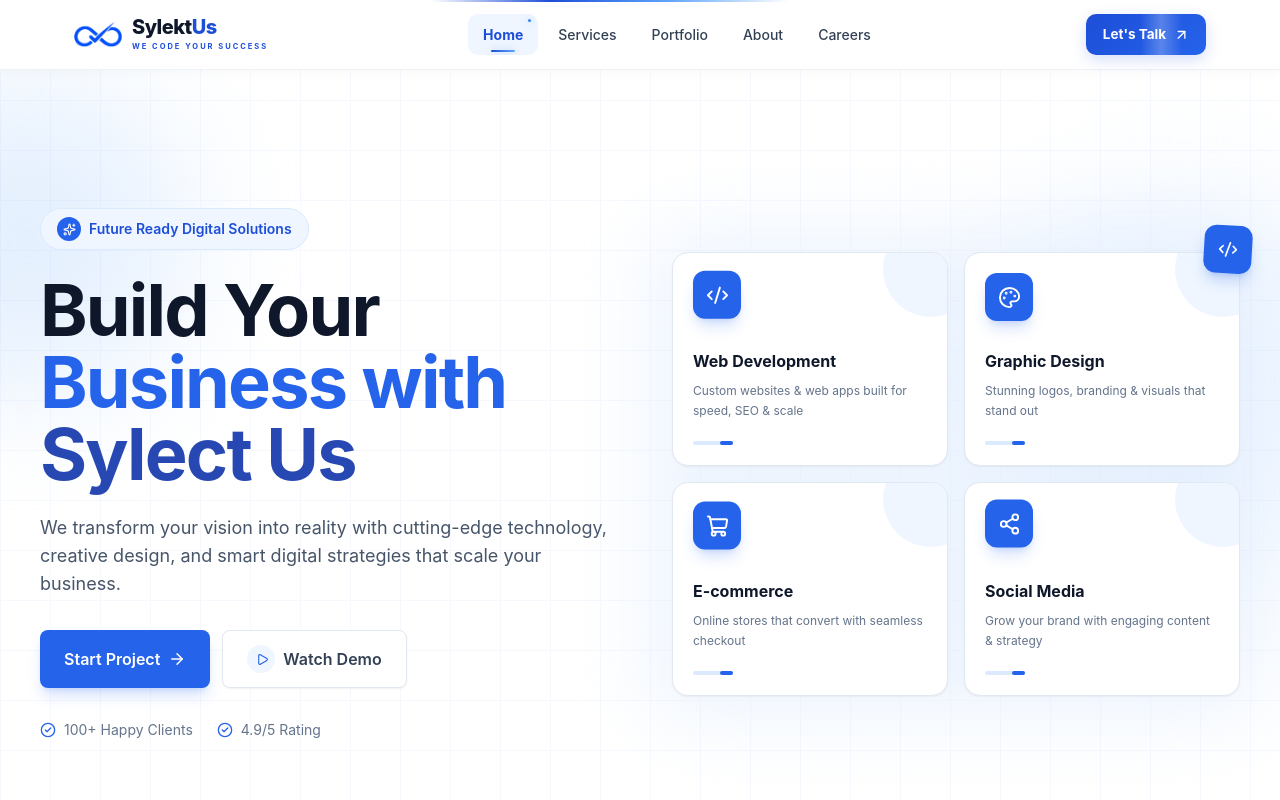
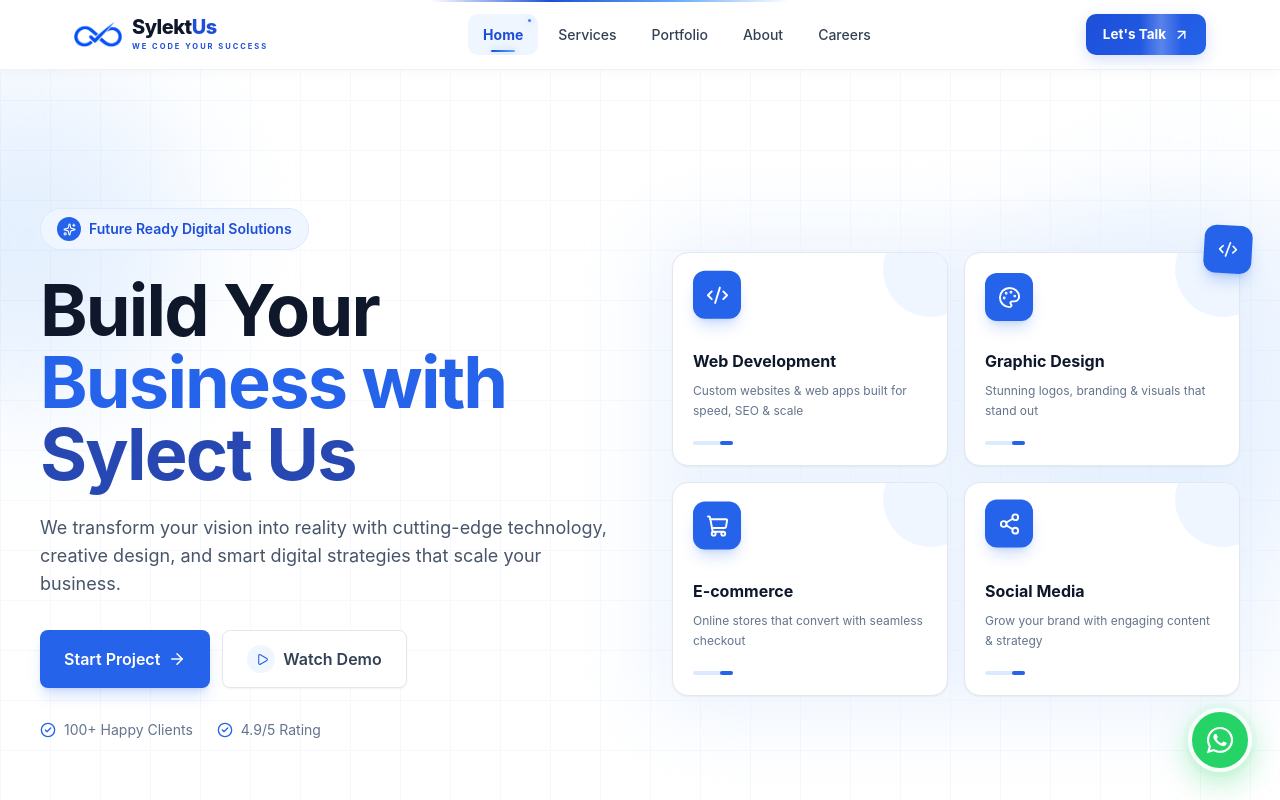
Before and after one commit to Krish-Sisodiya/Sylekt-Us, a React (Vite) app: page / in a window 1280 px wide. Shown: the top 800 px of the page. Built offline with nearby package versions, Linux system fonts and the light colour scheme.

Commit message:
new version

```diff
--- a/src/pages/About.tsx
+++ b/src/pages/About.tsx
@@ -1,4 +1,3 @@
-import React from "react";
 import { motion } from "framer-motion";
 import {
   Code2,
@@ -12,8 +11,6 @@ import {
   ArrowRight,
   Flag,
 } from "lucide-react";
-
-const B = "#1D4ED8";
 
 const storyPoints = [
   {
@@ -194,7 +191,7 @@ export default function AboutPage() {
             transition={{ duration: 0.7 }}
             className="grid sm:grid-cols-3 gap-5 max-w-3xl mx-auto mt-20"
           >
-            {stats.map(([number, label], index) => (
+            {stats.map(([number, label]) => (
               <motion.div
                 key={label}
                 whileHover={{
--- a/src/pages/Home.tsx
+++ b/src/pages/Home.tsx
@@ -5,19 +5,128 @@ import AboutSection from "../components/AboutSection";
 import JoiningForm from "../components/JoinigForm";
 import Footer from "../components/Footer";
 
-function App(){
+import { FaWhatsapp } from "react-icons/fa6";
+import { motion } from "framer-motion";
 
-return(
-<>
-<Hero/>
-<Services/>
-<TechStack/>
- <AboutSection />
-  <JoiningForm/>
-  <Footer/>
-</>
-)
+function App() {
+  const whatsappNumber = "917389812435";
 
+  const whatsappMessage = encodeURIComponent(
+    "Hello Sylekt Us, I am interested in your digital services. I would like to discuss my project with you."
+  );
+
+  const whatsappUrl = `https://wa.me/${whatsappNumber}?text=${whatsappMessage}`;
+
+  return (
+    <div className="relative min-h-screen bg-white">
+
+      {/* ================= MAIN WEBSITE ================= */}
+
+      <Hero />
+
+      <Services />
+
+      <TechStack />
+
+      <AboutSection />
+
+      <JoiningForm />
+
+      <Footer />
+
+
+      {/* ================= FLOATING WHATSAPP ================= */}
+
+      <motion.a
+        href={whatsappUrl}
+        target="_blank"
+        rel="noopener noreferrer"
+        aria-label="Chat with Sylekt Us on WhatsApp"
+        initial={{
+          opacity: 0,
+          scale: 0.5,
+          y: 30,
+        }}
+        animate={{
+          opacity: 1,
+          scale: 1,
+          y: 0,
+        }}
+        transition={{
+          duration: 0.5,
+          delay: 1,
+          type: "spring",
+          stiffness: 200,
+        }}
+        whileHover={{
+          scale: 1.1,
+          y: -4,
+        }}
+        whileTap={{
+          scale: 0.9,
+        }}
+        className="
+          fixed
+          right-5
+          bottom-5
+          md:right-7
+          md:bottom-7
+          z-[9999]
+
+          w-14
+          h-14
+          md:w-16
+          md:h-16
+
+          rounded-full
+
+          bg-[#25D366]
+          text-white
+
+          flex
+          items-center
+          justify-center
+
+          shadow-[0_10px_30px_rgba(37,211,102,0.35)]
+
+          border-4
+          border-white
+
+          transition-shadow
+          duration-300
+
+          hover:shadow-[0_15px_40px_rgba(37,211,102,0.5)]
+        "
+      >
+        {/* Pulse Effect */}
+
+        <motion.span
+          animate={{
+            scale: [1, 1.35, 1],
+            opacity: [0.5, 0, 0.5],
+          }}
+          transition={{
+            duration: 2,
+            repeat: Infinity,
+            ease: "easeOut",
+          }}
+          className="
+            absolute
+            inset-0
+            rounded-full
+            bg-[#25D366]
+            -z-10
+          "
+        />
+
+        <FaWhatsapp
+          size={30}
+          className="md:text-[34px]"
+        />
+      </motion.a>
+
+    </div>
+  );
 }
 
-export default App
+export default App;
```
